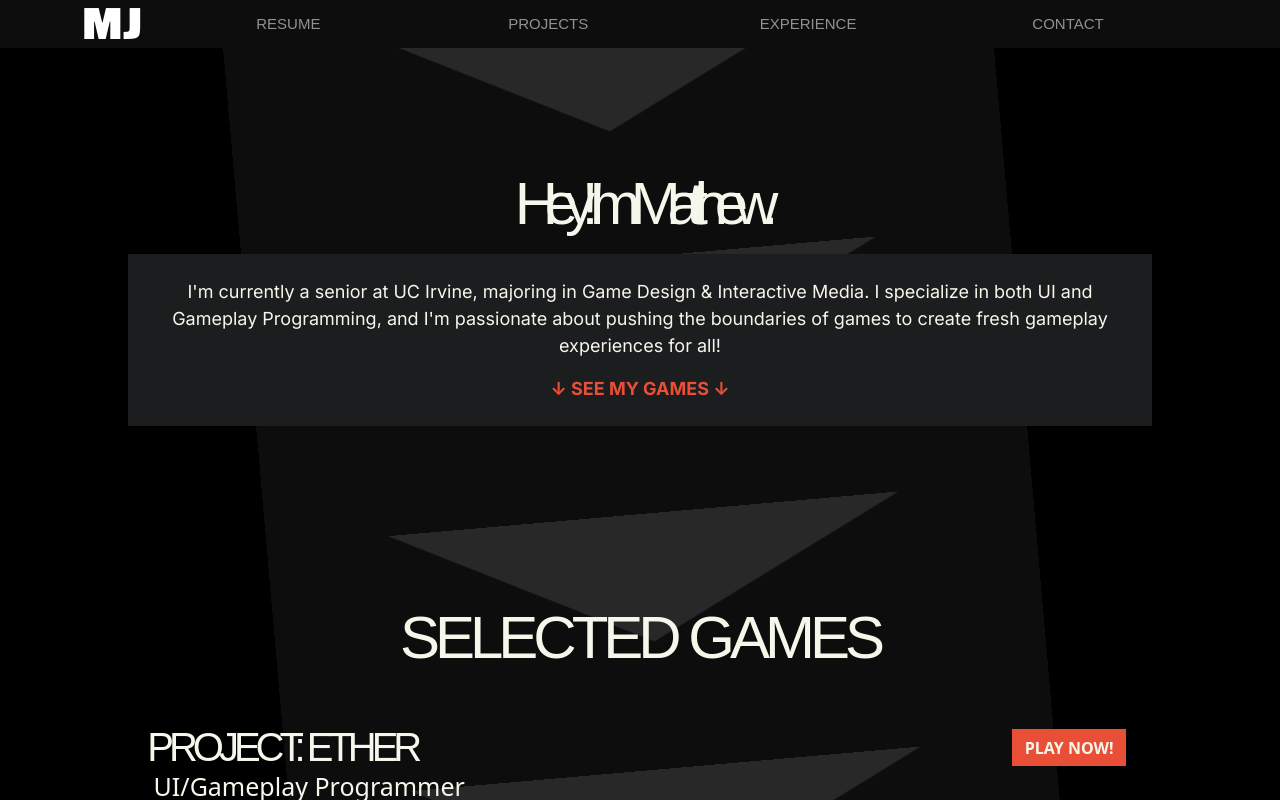
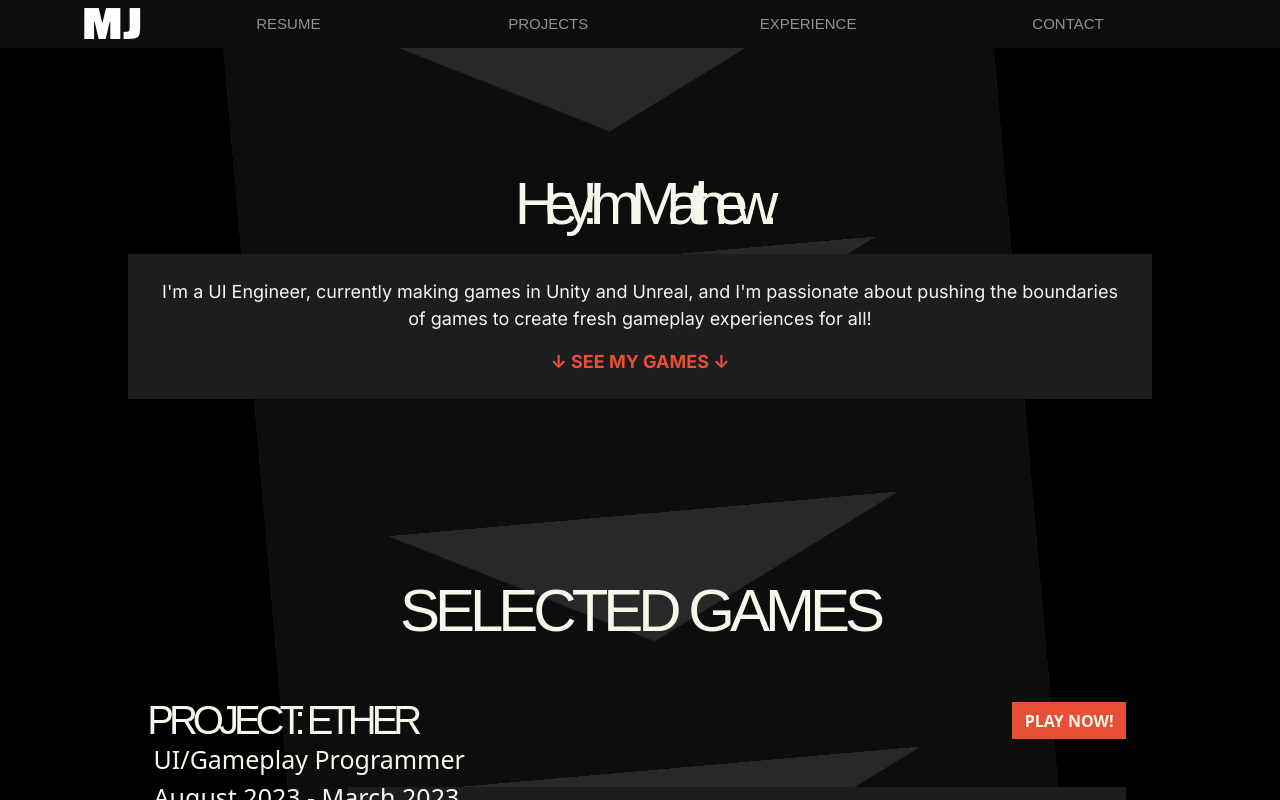
Before and after one commit to big-jungus/big-jungus.github.io, a React (Vite) app: page / in a window 1280 px wide. Shown: the top 800 px of the page. Built offline with nearby package versions, Linux system fonts and the light colour scheme; a web font is replaced by a local one.

Commit message:
updated about me

```diff
--- a/src/components/landing/About.tsx
+++ b/src/components/landing/About.tsx
@@ -13,7 +13,7 @@ function About() {
             <div className="aboutWrapper">
                 <div className="aboutParagraph">
                     <p>
-                    I'm currently a senior at UC Irvine, majoring in Game Design & Interactive Media. I specialize in both UI and Gameplay Programming, and I'm passionate about pushing the boundaries of games to create fresh gameplay experiences for all!
+                    I'm a UI Engineer, currently making games in Unity and Unreal, and I'm passionate about pushing the boundaries of games to create fresh gameplay experiences for all!
                     <ul/>
                     </p>
                     <p className="highlight aboutHover" onClick={() => NavNavigation("recent")}>↓ SEE MY GAMES ↓</p>
```
